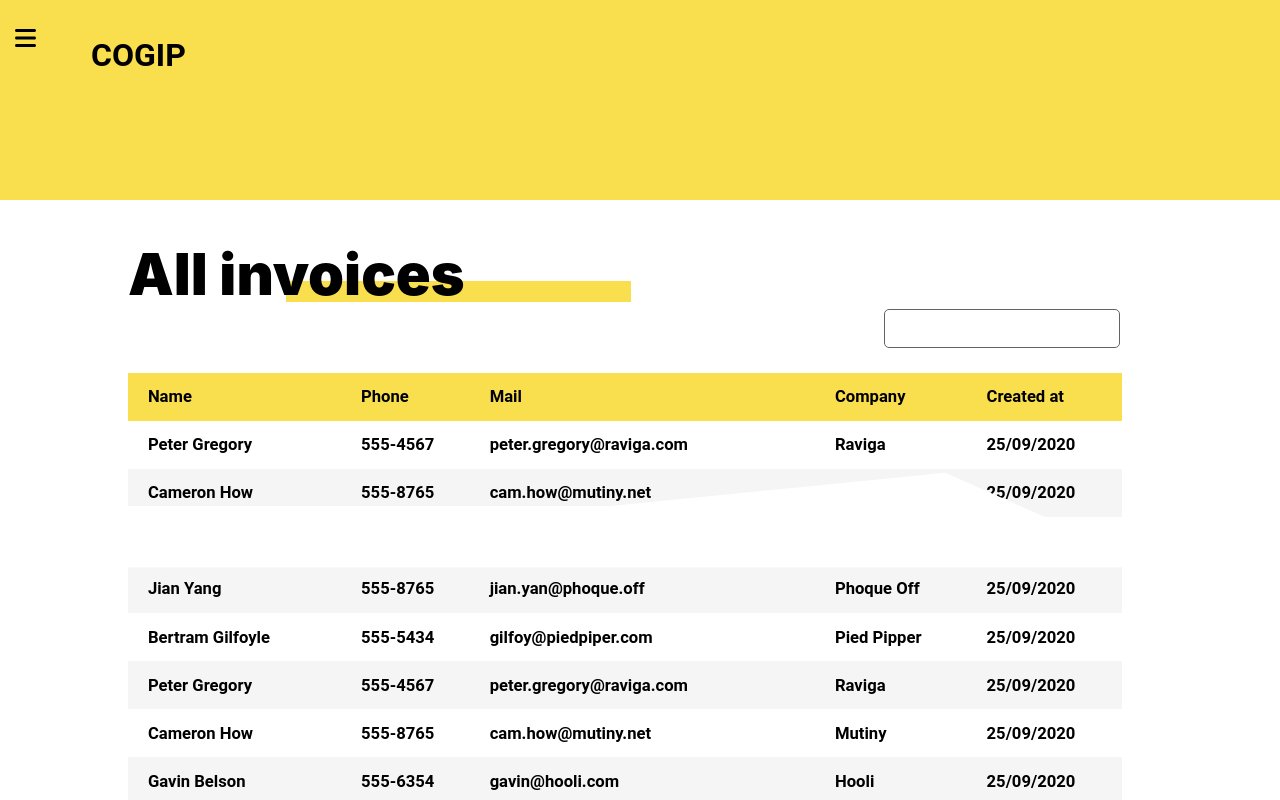
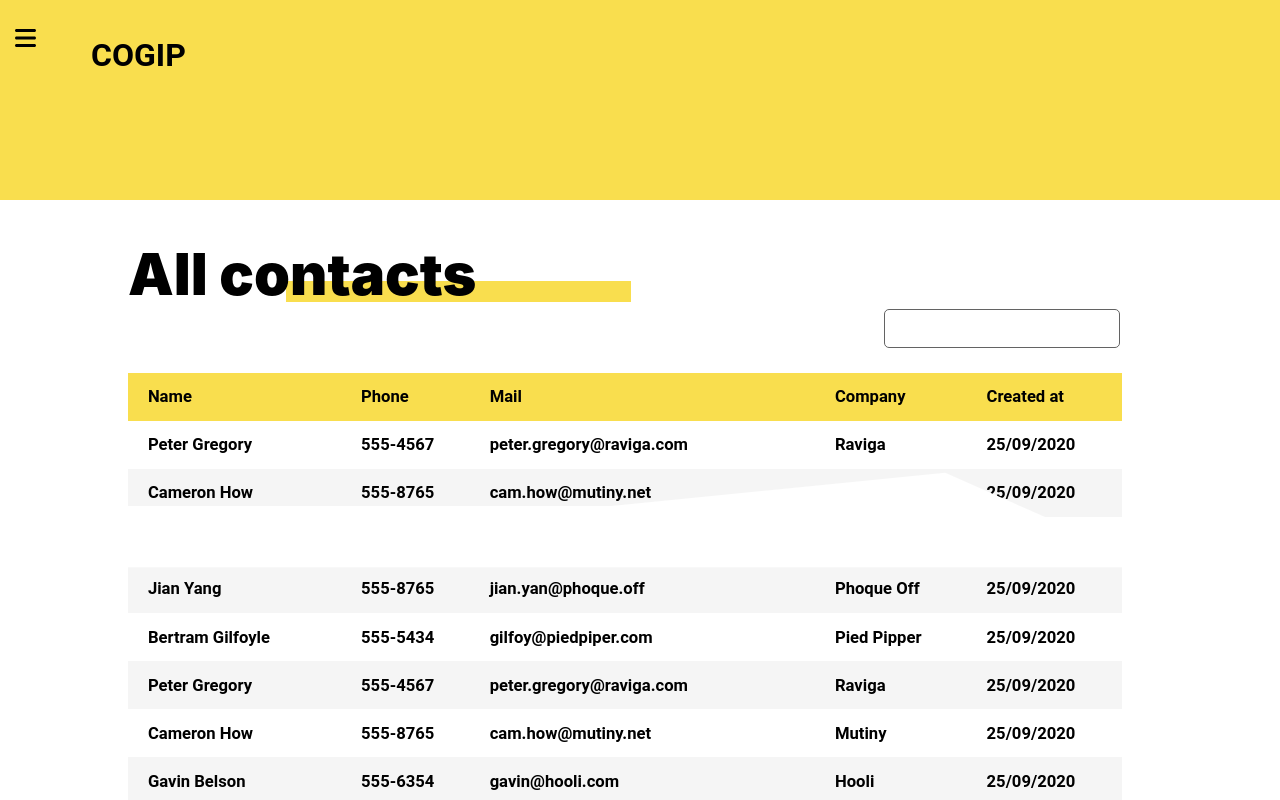
Before and after one commit to Robpiot/COGIP-GP3, a React (Vite) app: page /contacts in a window 1280 px wide. Shown: the top 800 px of the page. Built offline with nearby package versions, Linux system fonts and the light colour scheme; the HTML template or start-up script is replaced by a standard one.

Commit message:
oops, forgot to modify a title page

```diff
--- a/src/view/contacts.jsx
+++ b/src/view/contacts.jsx
@@ -11,7 +11,7 @@ const Contacts = () => {
               <path d="M0 39.3514H649.5L1046 0L1299 112H0V39.3514Z" fill="white"/>
           </svg>
       </div>
-      <h1 className="titleSection">All invoices</h1>
+      <h1 className="titleSection">All contacts</h1>
       <input className="field" type="text" />
       <div className="allInvoices">
         <AllContacts />
```
